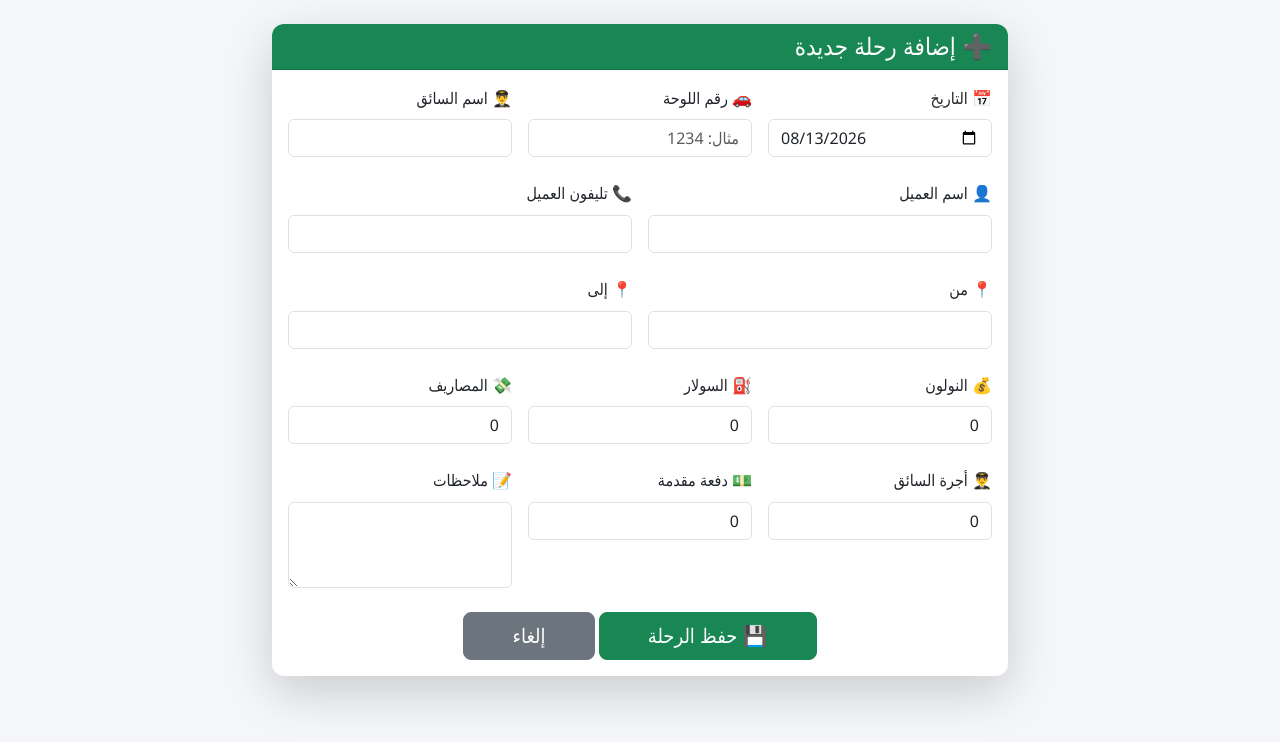
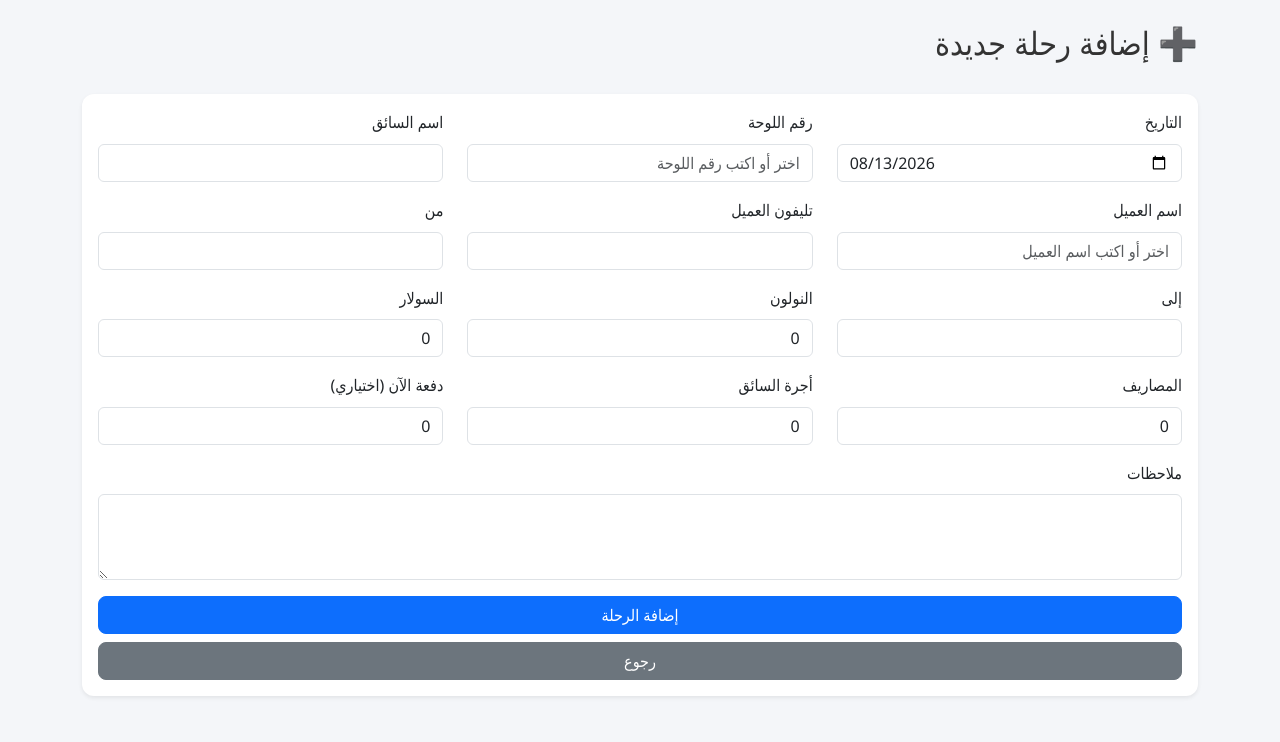
Before and after one commit to mariam-anwar-elgendy/AdamsCargo, a Flask app: page /trips/add in a window 1280 px wide. Shown: the part 58-800 px from the top of the page. Run offline with Flask 3, Linux system fonts and the light colour scheme; the visitor is signed in with stand-in values (Sample User, id 1); data that the repository does not hold is empty.

Commit message:
Refactor add_trip.html layout and structure

```diff
--- a/templates/add_trip.html
+++ b/templates/add_trip.html
@@ -1,98 +1,97 @@
 {% extends 'base.html' %}
 
 {% block content %}
-<div class="row justify-content-center">
-    <div class="col-md-8">
-        <div class="card shadow-lg border-0">
-            <div class="card-header bg-success text-white">
-                <h4 class="mb-0">➕ إضافة رحلة جديدة</h4>
+<div class="row mb-4">
+    <div class="col-12">
+        <h2>➕ إضافة رحلة جديدة</h2>
     </div>
+</div>
+
+<div class="card shadow-sm">
     <div class="card-body">
         <form method="POST" action="{{ url_for('add_trip') }}">
-                    <div class="row g-3">
-                        <div class="col-md-4">
-                            <label class="form-label">📅 التاريخ</label>
-                            <input type="date" name="date" class="form-control" value="{{ today }}" required>
+            <div class="row">
+                <div class="col-md-4 mb-3">
+                    <label class="form-label">التاريخ</label>
+                    <input type="date" class="form-control" name="date" required value="{{ today }}">
                 </div>
-                        <div class="col-md-4">
-                            <label class="form-label">🚗 رقم اللوحة</label>
-                            <input type="text" name="plate_number" class="form-control" placeholder="مثال: 1234" list="cars-list">
-                            <datalist id="cars-list">
+                <div class="col-md-4 mb-3">
+                    <label class="form-label">رقم اللوحة</label>
+                    <input type="text" class="form-control" name="plate_number" list="carsList" placeholder="اختر أو اكتب رقم اللوحة">
+                    <datalist id="carsList">
                         {% for car in cars %}
                         <option value="{{ car.plate_number }}">
                         {% endfor %}
                     </datalist>
                 </div>
-                        <div class="col-md-4">
-                            <label class="form-label">👨‍✈️ اسم السائق</label>
-                            <input type="text" name="driver_name" class="form-control" required>
+                <div class="col-md-4 mb-3">
+                    <label class="form-label">اسم السائق</label>
+                    <input type="text" class="form-control" name="driver_name" required>
                 </div>
             </div>
 
-                    <div class="row g-3 mt-2">
-                        <div class="col-md-6">
-                            <label class="form-label">👤 اسم العميل</label>
-                            <input type="text" name="customer_name" class="form-control" list="customers-list">
-                            <datalist id="customers-list">
+            <div class="row">
+                <div class="col-md-4 mb-3">
+                    <label class="form-label">اسم العميل</label>
+                    <input type="text" class="form-control" name="customer_name" list="customersList" placeholder="اختر أو اكتب اسم العميل">
+                    <datalist id="customersList">
                         {% for customer in customers %}
                         <option value="{{ customer.name }}">
                         {% endfor %}
                     </datalist>
                 </div>
-                        <div class="col-md-6">
-                            <label class="form-label">📞 تليفون العميل</label>
-                            <input type="text" name="customer_phone" class="form-control">
+                <div class="col-md-4 mb-3">
+                    <label class="form-label">تليفون العميل</label>
+                    <input type="text" class="form-control" name="customer_phone">
+                </div>
+                <div class="col-md-4 mb-3">
+                    <label class="form-label">من</label>
+                    <input type="text" class="form-control" name="from_location">
                 </div>
             </div>
 
-                    <div class="row g-3 mt-2">
-                        <div class="col-md-6">
-                            <label class="form-label">📍 من</label>
-                            <input type="text" name="from_location" class="form-control">
+            <div class="row">
+                <div class="col-md-4 mb-3">
+                    <label class="form-label">إلى</label>
+                    <input type="text" class="form-control" name="to_location">
                 </div>
-                        <div class="col-md-6">
-                            <label class="form-label">📍 إلى</label>
-                            <input type="text" name="to_location" class="form-control">
+                <div class="col-md-4 mb-3">
+                    <label class="form-label">النولون</label>
+                    <input type="number" step="0.01" class="form-control" name="nauloon" value="0">
+                </div>
+                <div class="col-md-4 mb-3">
+                    <label class="form-label">السولار</label>
+                    <input type="number" step="0.01" class="form-control" name="solar" value="0">
                 </div>
             </div>
 
-                    <div class="row g-3 mt-2">
-                        <div class="col-md-4">
-                            <label class="form-label">💰 النولون</label>
-                            <input type="number" name="nauloon" class="form-control" step="0.01" value="0" required>
+            <div class="row">
+                <div class="col-md-4 mb-3">
+                    <label class="form-label">المصاريف</label>
+                    <input type="number" step="0.01" class="form-control" name="expenses" value="0">
                 </div>
-                        <div class="col-md-4">
-                            <label class="form-label">⛽ السولار</label>
-                            <input type="number" name="solar" class="form-control" step="0.01" value="0">
+                <div class="col-md-4 mb-3">
+                    <label class="form-label">أجرة السائق</label>
+                    <input type="number" step="0.01" class="form-control" name="driver_pay" value="0">
                 </div>
-                        <div class="col-md-4">
-                            <label class="form-label">💸 المصاريف</label>
-                            <input type="number" name="expenses" class="form-control" step="0.01" value="0">
+                <div class="col-md-4 mb-3">
+                    <label class="form-label">دفعة الآن (اختياري)</label>
+                    <input type="number" step="0.01" class="form-control" name="paid_now" value="0">
                 </div>
             </div>
 
-                    <div class="row g-3 mt-2">
-                        <div class="col-md-4">
-                            <label class="form-label">👨‍✈️ أجرة السائق</label>
-                            <input type="number" name="driver_pay" class="form-control" step="0.01" value="0">
-                        </div>
-                        <div class="col-md-4">
-                            <label class="form-label">💵 دفعة مقدمة</label>
-                            <input type="number" name="paid_now" class="form-control" step="0.01" value="0">
-                        </div>
-                        <div class="col-md-4">
-                            <label class="form-label">📝 ملاحظات</label>
-                            <textarea name="notes" class="form-control" rows="3"></textarea>
+            <div class="row">
+                <div class="col-12 mb-3">
+                    <label class="form-label">ملاحظات</label>
+                    <textarea class="form-control" name="notes" rows="3"></textarea>
                 </div>
             </div>
 
-                    <div class="mt-4 text-center">
-                        <button type="submit" class="btn btn-success btn-lg px-5">💾 حفظ الرحلة</button>
-                        <a href="{{ url_for('dashboard') }}" class="btn btn-secondary btn-lg px-5">إلغاء</a>
+            <div class="d-grid gap-2">
+                <button type="submit" class="btn btn-primary">إضافة الرحلة</button>
+                <a href="{{ url_for('trips_list') }}" class="btn btn-secondary">رجوع</a>
             </div>
         </form>
     </div>
 </div>
-    </div>
-</div>
 {% endblock %}
```
Lines whose indentation alone changed are shown as unchanged.
